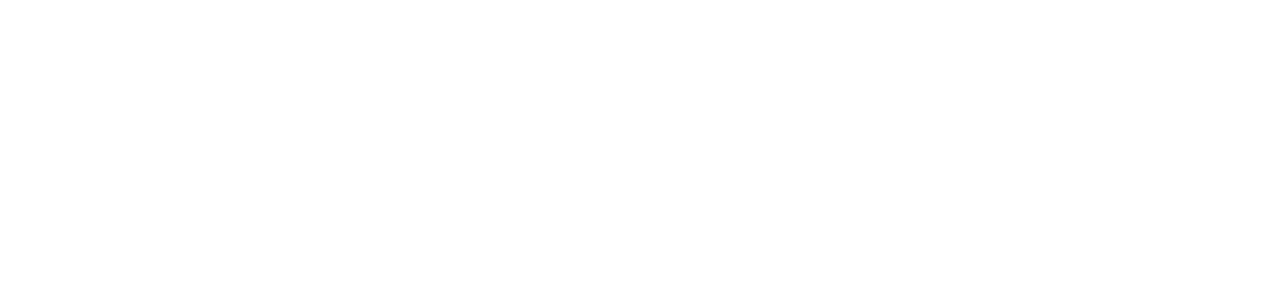
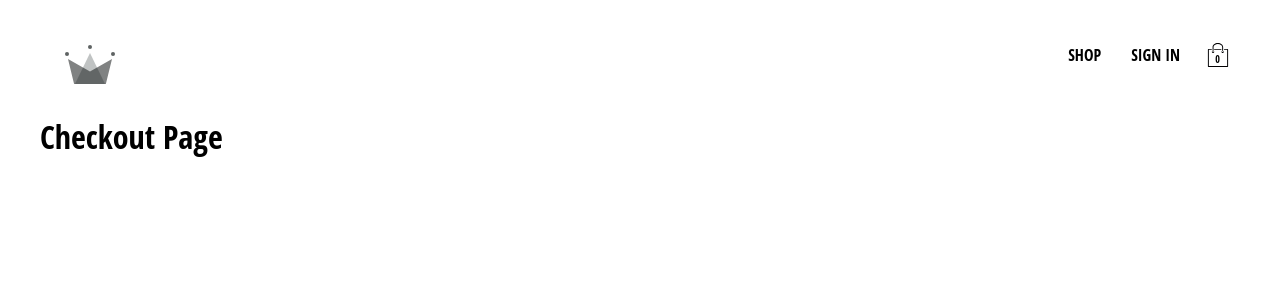
Before and after one commit to MonMaramba/crown2022-redux, a React (Create React App) app: page /checkout in a window 1280 px wide. Before the commit this address had no page. Shown: the top 300 px of the page. Built offline with nearby package versions, Linux system fonts and the light colour scheme; the HTML template or start-up script is replaced by a standard one.

Commit message:
created checkout route, component and linked dropdown cart button

```diff
--- a/src/App.js
+++ b/src/App.js
@@ -3,6 +3,7 @@ import { Routes, Route } from 'react-router-dom';
 import Home from './routes/home/home.component';
 import Navigation from './routes/navigation/navigation.component';
 import Authentication from './routes/authentication/authentication.component';
+import Checkout from './routes/check-out.component/checkout.component';
 
 import Shop from './routes/shop/shop.component';
 
@@ -13,6 +14,7 @@ function App() {
         <Route index element={<Home />} />
         <Route path='shop' element={<Shop />} />
         <Route path='auth' element={<Authentication />} />
+        <Route path='checkout' element={<Checkout />} />
       </Route>
     </Routes>
   );
--- a/src/components/cart-dropdown/cart-dropdown.component.jsx
+++ b/src/components/cart-dropdown/cart-dropdown.component.jsx
@@ -1,4 +1,5 @@
 import { useContext } from 'react';
+import { Link } from 'react-router-dom';
 
 import { CartContext } from '../../contexts/cart.context';
 
@@ -17,7 +18,9 @@ const CartDropdown = () => {
           <CartItem key={item.id} cartItem={item} />
         ))}
       </div>
-      <Button>GO TO CHECKOUT</Button>
+      <Button>
+        <Link to='/checkout'>GO TO CHECKOUT</Link>
+      </Button>
     </div>
   );
 };
--- /dev/null
+++ b/src/routes/check-out.component/checkout.component.jsx
@@ -0,0 +1,11 @@
+import './checkout.styles.scss';
+
+const Checkout = () => {
+  return (
+    <div>
+      <h1>Checkout Page</h1>
+    </div>
+  );
+};
+
+export default Checkout;
```
Also changed, not shown: src/routes/check-out.component/checkout.styles.scss (added).
